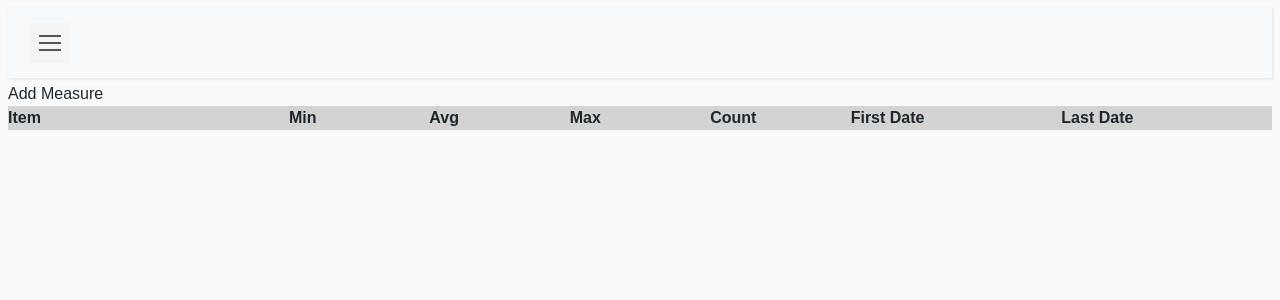
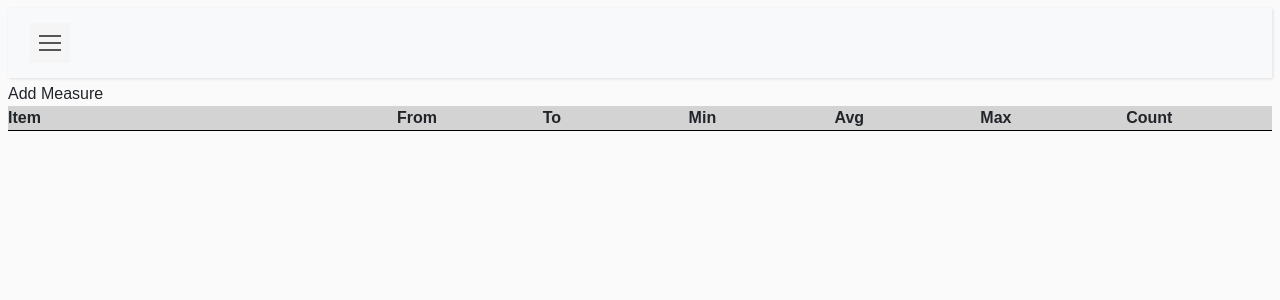
Before and after one commit to adamtorres/inventory, a Django app: template web/apps/conversion/templates/conversion/conversion_report.html in a window 1280 px wide. Shown: the top 300 px of the page. Run offline with Django 4.2, Linux system fonts and the light colour scheme; the template is opened without the code that fills it, so the values that code supplies are empty; some libraries are stand-ins or nearby versions.

Commit message:
Added the from/to units to the average measure report and a bit more styling. Added refresh_missing_name function to copy verbose and common names from source items when missing. Added custom SourceItemAdminForm to accept blank individual_weights. Added runscript manually_fix_names as stop-gap to help make reports look better.

```diff
--- a/web/apps/conversion/static/conversion/css/conversion-grid.css
+++ b/web/apps/conversion/static/conversion/css/conversion-grid.css
@@ -4,12 +4,20 @@
 }
 .conversion {
     display: grid;
-    grid-template-columns: 2fr repeat(3, 1fr);
+    grid-template-columns: repeat(8, 0.75fr);
     grid-template-areas:
-        "con-item con-min  con-avg con-max";
+        "con-item con-item con-item con-item con-item con-item con-from-unit con-to-unit"
+        ". . . . con-min con-avg con-max con-count";
+    border-bottom: black solid 1px;
 }
 .conversion-item {
     grid-column: con-item;
+}
+.conversion-from-unit {
+    grid-column: con-from-unit;
+}
+.conversion-to-unit {
+    grid-column: con-to-unit;
 }
 .conversion-min {
     grid-column: con-min;
@@ -22,7 +30,6 @@
 }
 .conversion-count {
     grid-column: con-count;
-    display: none;
 }
 .conversion-first-date {
     grid-column: con-first-date;
@@ -34,17 +41,14 @@
 }
 @media only screen and (min-width: 1000px) {
     .conversion {
-        grid-template-columns: 2fr repeat(4, 1fr) 1.5fr 1.5fr;
+        grid-template-columns: 2fr repeat(6, 0.75fr);
         grid-template-areas:
-            "con-item con-min  con-avg con-max con-count con-first-date con-last-date";
-    }
-    .conversion-count {
-        display: block;
+            "con-item con-from-unit con-to-unit con-min con-avg con-max con-count";
     }
     .conversion-first-date {
-        display: block;
+        /*display: block;*/
     }
     .conversion-last-date {
-        display: block;
+        /*display: block;*/
     }
 }
--- a/web/apps/conversion/templates/conversion/conversion_report.html
+++ b/web/apps/conversion/templates/conversion/conversion_report.html
@@ -21,23 +21,27 @@
 
 <div class="conversions">
     <div class="conversion header">
-        <span class="conversion-item">Item</span>
-        <span class="conversion-min">Min</span>
-        <span class="conversion-avg">Avg</span>
-        <span class="conversion-max">Max</span>
-        <span class="conversion-count">Count</span>
-        <span class="conversion-first-date">First Date</span>
-        <span class="conversion-last-date">Last Date</span>
+        <div class="conversion-item">Item</div>
+        <div class="conversion-from-unit">From</div>
+        <div class="conversion-to-unit">To</div>
+        <div class="conversion-min">Min</div>
+        <div class="conversion-avg">Avg</div>
+        <div class="conversion-max">Max</div>
+        <div class="conversion-count">Count</div>
+        <div class="conversion-first-date">First Date</div>
+        <div class="conversion-last-date">Last Date</div>
     </div>
 {% for conversion in conversions %}
     <div class="conversion">
-        <span class="conversion-item">{{ conversion.item_name|title }}</span>
-        <span class="conversion-min">{{ conversion.min|floatformat:2|intcomma }}</span>
-        <span class="conversion-avg">{{ conversion.avg|floatformat:2|intcomma }}</span>
-        <span class="conversion-max">{{ conversion.max|floatformat:2|intcomma }}</span>
-        <span class="conversion-count">{{ conversion.count|intcomma }}</span>
-        <span class="conversion-first-date">{{ conversion.first_date|date:"M j, Y" }}</span>
-        <span class="conversion-last-date">{{ conversion.last_date|date:"M j, Y" }}</span>
+        <div class="conversion-item">{{ conversion.item_name|title }}</div>
+        <div class="conversion-from-unit">{{ conversion.measuring_unit }}</div>
+        <div class="conversion-to-unit">{{ conversion.converted_unit }}</div>
+        <div class="conversion-min">{{ conversion.min|floatformat:2|intcomma }}</div>
+        <div class="conversion-avg">{{ conversion.avg|floatformat:2|intcomma }}</div>
+        <div class="conversion-max">{{ conversion.max|floatformat:2|intcomma }}</div>
+        <div class="conversion-count">{{ conversion.count|intcomma }}</div>
+        <div class="conversion-first-date">{{ conversion.first_date|date:"M j, Y" }}</div>
+        <div class="conversion-last-date">{{ conversion.last_date|date:"M j, Y" }}</div>
     </div>
 {% endfor %}
 </div>
--- a/web/apps/conversion/templates/conversion/measure_detail.html
+++ b/web/apps/conversion/templates/conversion/measure_detail.html
@@ -25,6 +25,7 @@
 <ul>
     <li><a href="{% url "conversion:measure_list" %}">Measures</a></li>
     <li><a href="{% url "conversion:average_report" %}">Average Measures</a></li>
+    <li><a href="{% url "conversion:measure_create" %}">Add Measure</a></li>
 </ul>
 </div>
 {% endblock %}
--- a/web/apps/inventory/admin.py
+++ b/web/apps/inventory/admin.py
@@ -1,12 +1,13 @@
 from django.contrib import admin
 
-from . import models as inv_models
+from . import forms as inv_forms, models as inv_models
 
 
 admin.AdminSite.site_header = "Customized Admin Site Header From Inventory"
 
 
 class SourceItemAdmin(admin.ModelAdmin):
+    form = inv_forms.SourceItemAdminForm
     search_fields = ['cryptic_name', 'verbose_name', 'common_name', 'item_code', ]
     fieldsets = (
         ('Order', {
--- a/web/apps/inventory/forms/__init__.py
+++ b/web/apps/inventory/forms/__init__.py
@@ -1,3 +1,4 @@
+from .source_item_admin import SourceItemAdminForm
 from .source_item_create_line_item import (
     SourceItemCreateLineItemForm, SourceItemCreateLineItemModelForm, SourceItemCreateLineItemModelFormSet, )
 from .source_item_create_order import SourceItemCreateOrderForm
```
Also changed, not shown: web/apps/conversion/models/measure.py (+26 -3 lines), web/apps/inventory/forms/source_item_admin.py (added, +13 -0 lines), web/scripts/manually_fix_names.py (added, +86 -0 lines).
